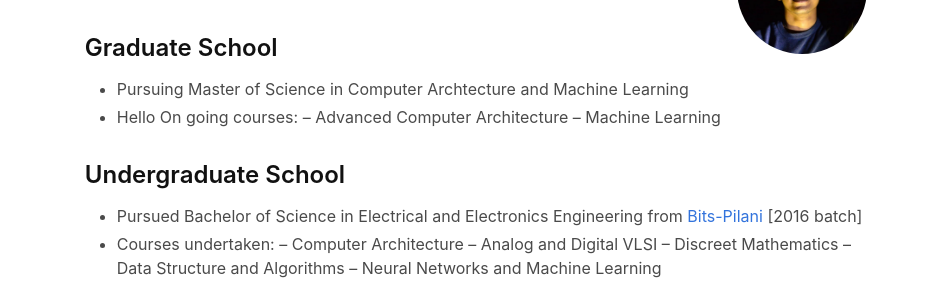
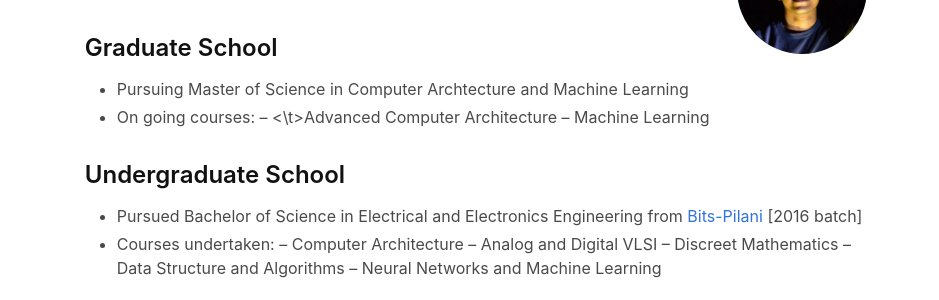
Before and after one commit to adarshm9031/adarshm, a Jekyll site: the page built from education.md, in a window 1280 px wide. Shown: the part 325-625 px from the top of the page, without its empty margins (164-1103 px from the left). Built offline with Jekyll 4.4.1, drawn with Linux system fonts in a browser that asks for light colours.

Commit message:
Update education.md

```diff
--- a/education.md
+++ b/education.md
@@ -29,8 +29,8 @@ Currenlty pursuing master's from University of Wisconsin (2019-21).
 
 ### Graduate School
 - Pursuing Master of Science in Computer Archtecture and Machine Learning
-- Hello On going courses:
--- Advanced Computer Architecture
+- On going courses:
+-- <\t>Advanced Computer Architecture
 -- Machine Learning
 
 ### Undergraduate School
```
